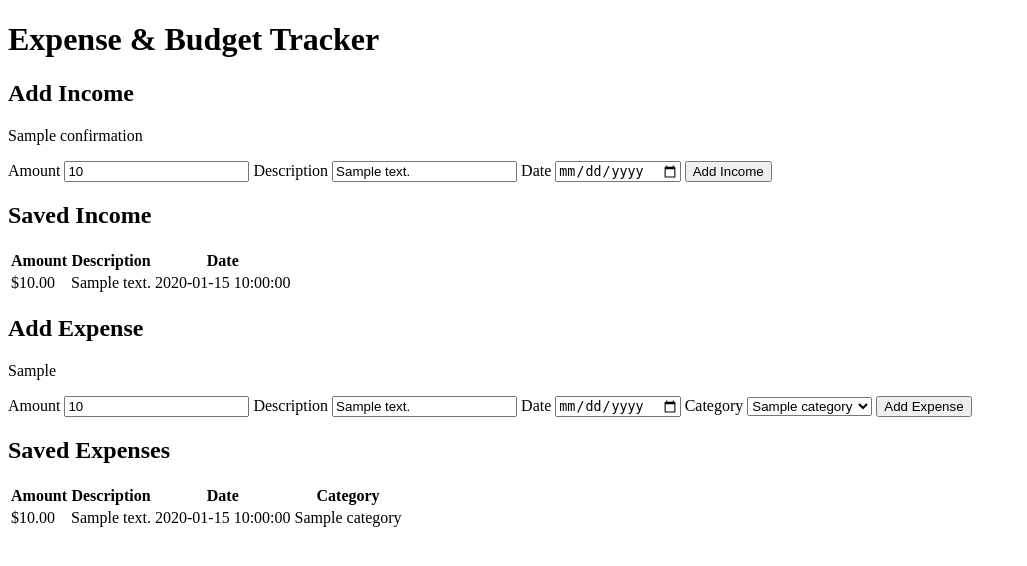
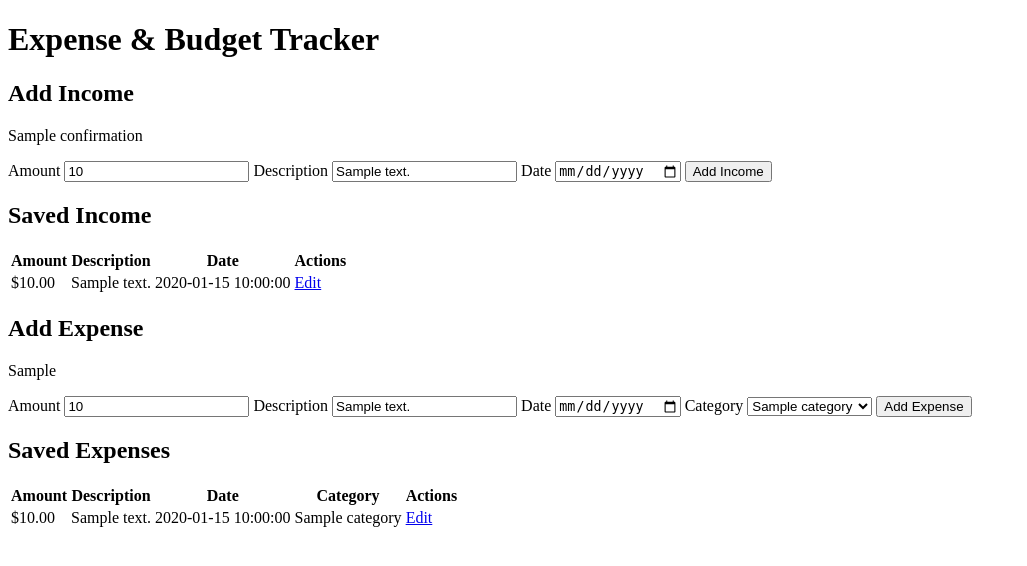
Before and after one commit to annalena-project/expense-budget-tracker, a Flask app: template templates/index.html in a window 1280 px wide. Shown: the top 566 px of the page, without its empty margins (0-1027 px from the left). Run offline with Flask 3, Linux system fonts and the light colour scheme; the template is opened without the code that fills it: most values are stand-ins (such as "Sample title", 1, 10 or a date in 2020).

Commit message:
Added Edit links to saved income and expense entries so users can update the amount, description, and date. Expense categories can also be changed.

```diff
--- a/app.py
+++ b/app.py
@@ -2,7 +2,7 @@ from datetime import datetime
 from decimal import Decimal, InvalidOperation
 
 from flask import Flask
-from flask import render_template, request
+from flask import abort, render_template, request
 
 # Create the Flask application and a temporary in-memory list for income entries.
 app = Flask(__name__)
@@ -125,3 +125,80 @@ def add_expense():
         expense_entries=expense_entries,
         expense_categories=expense_categories,
     )
+
+
+@app.route("/edit/<entry_type>/<int:index>", methods=["GET", "POST"])
+def edit_entry(entry_type, index):
+    """Show an edit form and save valid changes to an existing entry."""
+    if entry_type == "income":
+        entries = income_entries
+    elif entry_type == "expense":
+        entries = expense_entries
+    else:
+        abort(404)
+
+    if index >= len(entries):
+        abort(404)
+
+    entry = entries[index]
+    errors = []
+    confirmation = None
+    form_values = {
+        "amount": str(entry["amount"]),
+        "description": entry["description"],
+        "date": str(entry["date"]),
+        "category": entry.get("category", ""),
+    }
+
+    if request.method == "POST":
+        form_values = {
+            "amount": request.form.get("amount", "").strip(),
+            "description": request.form.get("description", "").strip(),
+            "date": request.form.get("date", "").strip(),
+            "category": request.form.get("category", "").strip(),
+        }
+
+        try:
+            amount = Decimal(form_values["amount"])
+            if not amount.is_finite() or amount <= 0:
+                errors.append(f"Enter an {entry_type} amount greater than zero.")
+        except InvalidOperation:
+            errors.append(f"Enter a valid {entry_type} amount.")
+
+        if not form_values["description"]:
+            errors.append("Enter a description.")
+
+        try:
+            entry_date = datetime.strptime(form_values["date"], "%Y-%m-%d").date()
+        except ValueError:
+            errors.append("Enter a valid date.")
+
+        if entry_type == "expense" and form_values["category"] not in expense_categories:
+            errors.append("Choose a valid expense category.")
+
+        if not errors:
+            entry["amount"] = amount
+            entry["description"] = form_values["description"]
+            entry["date"] = entry_date
+            if entry_type == "expense":
+                entry["category"] = form_values["category"]
+            confirmation = f"{entry_type.title()} entry updated successfully."
+
+    return render_template(
+        "index.html",
+        errors=[],
+        confirmation=None,
+        form_values={"amount": "", "description": "", "date": ""},
+        income_entries=income_entries,
+        expense_errors=[],
+        expense_confirmation=None,
+        expense_form_values={"amount": "", "description": "", "date": "", "category": ""},
+        expense_entries=expense_entries,
+        expense_categories=expense_categories,
+        edit_entry=entry,
+        edit_type=entry_type,
+        edit_index=index,
+        edit_errors=errors,
+        edit_confirmation=confirmation,
+        edit_form_values=form_values,
+    )
--- a/templates/index.html
+++ b/templates/index.html
@@ -8,6 +8,76 @@
 <body>
     <main>
         <h1>Expense &amp; Budget Tracker</h1>
+
+        {% if edit_entry %}
+            <section>
+                {% if edit_type == "income" %}
+                    <h2>Edit Income</h2>
+                {% else %}
+                    <h2>Edit Expense</h2>
+                {% endif %}
+
+                {% if edit_errors %}
+                    <ul role="alert">
+                        {% for error in edit_errors %}
+                            <li>{{ error }}</li>
+                        {% endfor %}
+                    </ul>
+                {% endif %}
+
+                {% if edit_confirmation %}
+                    <p role="status">{{ edit_confirmation }}</p>
+                {% endif %}
+
+                <form method="post" action="{{ url_for('edit_entry', entry_type=edit_type, index=edit_index) }}">
+                    <label for="edit-amount">Amount</label>
+                    <input
+                        id="edit-amount"
+                        name="amount"
+                        type="number"
+                        min="0.01"
+                        step="0.01"
+                        value="{{ edit_form_values.amount }}"
+                        required
+                    >
+
+                    <label for="edit-description">Description</label>
+                    <input
+                        id="edit-description"
+                        name="description"
+                        type="text"
+                        value="{{ edit_form_values.description }}"
+                        required
+                    >
+
+                    <label for="edit-date">Date</label>
+                    <input
+                        id="edit-date"
+                        name="date"
+                        type="date"
+                        value="{{ edit_form_values.date }}"
+                        required
+                    >
+
+                    {% if edit_type == "expense" %}
+                        <label for="edit-category">Category</label>
+                        <select id="edit-category" name="category" required>
+                            {% for category in expense_categories %}
+                                <option
+                                    value="{{ category }}"
+                                    {% if edit_form_values.category == category %}selected{% endif %}
+                                >
+                                    {{ category }}
+                                </option>
+                            {% endfor %}
+                        </select>
+                    {% endif %}
+
+                    <button type="submit">Save Changes</button>
+                </form>
+            </section>
+        {% endif %}
+
         <h2>Add Income</h2>
 
         {% if errors %}
@@ -22,7 +92,7 @@
             <p role="status">{{ confirmation }}</p>
         {% endif %}
 
-        <form method="post">
+        <form method="post" action="{{ url_for('home') }}">
             <label for="amount">Amount</label>
             <input
                 id="amount"
@@ -63,6 +133,7 @@
                         <th>Amount</th>
                         <th>Description</th>
                         <th>Date</th>
+                        <th>Actions</th>
                     </tr>
                 </thead>
                 <tbody>
@@ -71,6 +142,9 @@
                             <td>${{ "%.2f"|format(entry.amount) }}</td>
                             <td>{{ entry.description }}</td>
                             <td>{{ entry.date }}</td>
+                            <td>
+                                <a href="{{ url_for('edit_entry', entry_type='income', index=loop.index0) }}">Edit</a>
+                            </td>
                         </tr>
                     {% endfor %}
                 </tbody>
@@ -150,6 +224,7 @@
                         <th>Description</th>
                         <th>Date</th>
                         <th>Category</th>
+                        <th>Actions</th>
                     </tr>
                 </thead>
                 <tbody>
@@ -159,6 +234,9 @@
                             <td>{{ entry.description }}</td>
                             <td>{{ entry.date }}</td>
                             <td>{{ entry.category }}</td>
+                            <td>
+                                <a href="{{ url_for('edit_entry', entry_type='expense', index=loop.index0) }}">Edit</a>
+                            </td>
                         </tr>
                     {% endfor %}
                 </tbody>
```
